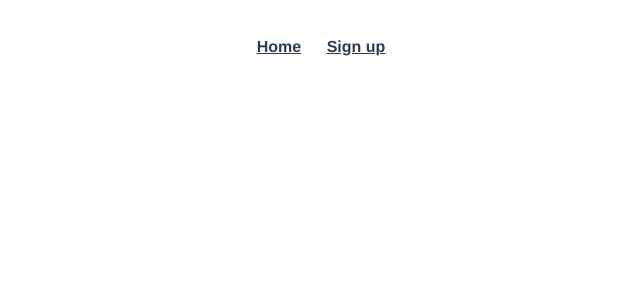
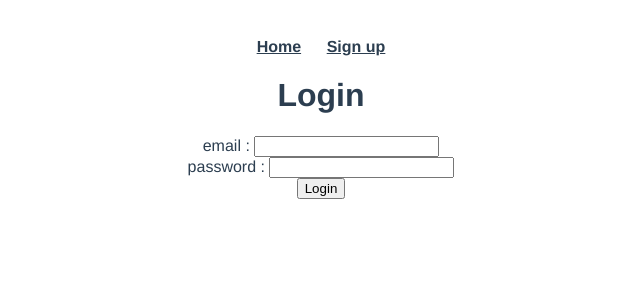
Before and after one commit to yasuaki640/post-app, a Vue app in the folder front/: page /edit-profile in a window 1280 px wide. Shown: the top 300 px of the page, without its empty margins (319-959 px from the left). Built offline with nearby package versions, Linux system fonts and the light colour scheme.

Commit message:
asfdgazerbf

```diff
--- a/front/src/App.vue
+++ b/front/src/App.vue
@@ -1,7 +1,16 @@
 <template>
   <div id="nav">
+
     <router-link to="/">Home</router-link>
-    <router-link to="/sign-up">Sign up</router-link>
+
+    <template v-if="isLoggedIn">
+      <router-link to="/edit-profile">Edit profile</router-link>
+    </template>
+
+    <template v-else>
+      <router-link to="/sign-up">Sign up</router-link>
+    </template>
+
     <router-view/>
   </div>
 </template>
@@ -27,3 +36,13 @@
   color: #42b983;
 }
 </style>
+
+<script>
+export default {
+  computed: {
+    isLoggedIn() {
+      return this.$store.getters["auth/isLoggedIn"]
+    }
+  }
+}
+</script>
--- /dev/null
+++ b/front/src/components/EditProfile.vue
@@ -0,0 +1,80 @@
+<template>
+  <div class="login">
+    <template v-if="!isLoggedIn">
+      <h1>Login</h1>
+      <form @submit.prevent="login">
+        <ul>
+          <li>
+            <label for="email">email :
+              <input id="email" v-model="item.email" type="email" required>
+            </label>
+          </li>
+          <li>
+            <label for="password">password :
+              <input id="password" v-model="item.password" type="password" required>
+            </label>
+          </li>
+          <li>
+            <label for="submit">
+              <input id="submit" type="submit" value="Login">
+            </label>
+          </li>
+        </ul>
+      </form>
+    </template>
+
+    <template v-else>
+      <h1>YOU ARE LOGGED INNNNNN!!!</h1>
+      <button @click="logout">Logout</button>
+    </template>
+
+  </div>
+</template>
+
+<script>
+export default {
+  data() {
+    return {
+      item: {
+        email: '',
+        password: '',
+      }
+    }
+  },
+  computed: {
+    isLoggedIn() {
+      return this.$store.getters["auth/isLoggedIn"]
+    }
+  },
+  methods: {
+    login: async function () {
+      await this.$store.dispatch('auth/login', this.item)
+      alert('Login succeeded.')
+    },
+    logout: function () {
+      this.$store.dispatch('auth/logout')
+      alert('Logout succeeded.')
+    }
+  }
+}
+</script>
+
+<!-- Add "scoped" attribute to limit CSS to this component only -->
+<style scoped>
+h3 {
+  margin: 40px 0 0;
+}
+
+ul {
+  list-style-type: none;
+  padding: 0;
+}
+
+li {
+  margin: 0 10px;
+}
+
+a {
+  color: #42b983;
+}
+</style>
--- a/front/src/router/index.js
+++ b/front/src/router/index.js
@@ -13,10 +13,12 @@ const routes = [
     {
         path: '/sign-up',
         name: 'SignUp',
-        // route level code-splitting
-        // this generates a separate chunk (about.[hash].js) for this route
-        // which is lazy-loaded when the route is visited.
-        component: () => import(/* webpackChunkName: "about" */ '../views/SignUp.vue')
+        component: () => import('../components/SignUp.vue')
+    },
+    {
+        path: '/edit-profile',
+        name: 'EditProfile',
+        component: () => import('../components/EditProfile.vue')
     }
 ]
 
```
Also changed, not shown: front/src/components/SignUp.vue (renamed from front/src/views/SignUp.vue).
